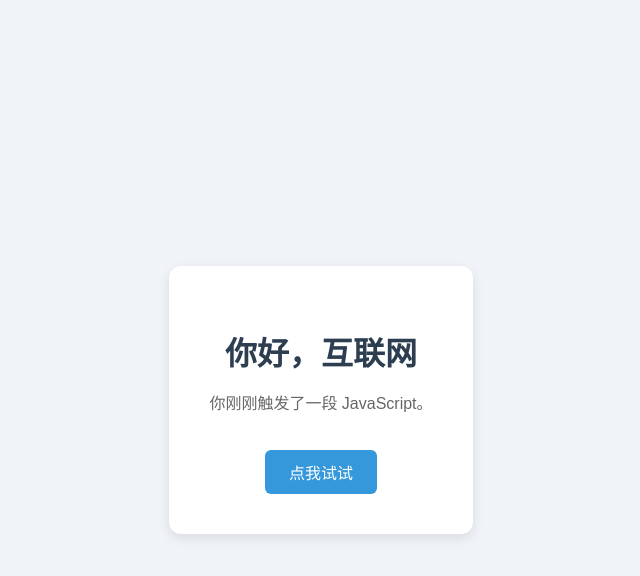
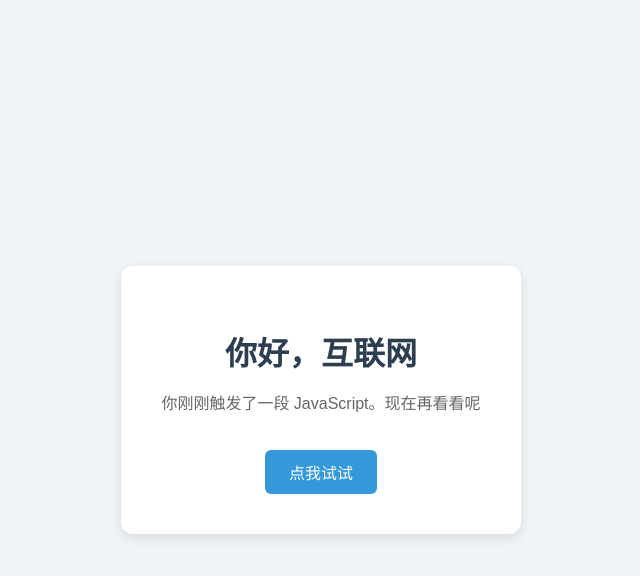
Before and after one commit to tkp1142429947-boop/zero-to-tech, a website: page index.html in a window 1280 px wide. Both pictures are taken after a click on the button "点我试试". Shown: the whole page, without its empty margins (319-959 px from the left). Drawn offline with Linux system fonts and the light colour scheme.

```diff
--- a/index.html
+++ b/index.html
@@ -7,11 +7,11 @@
   </head>
   <body>
     <div class="card">
-    <h1>你好，互联网</h1>
-    <p id="msg">这是我的第一个网页，现在它还只是一个本地的 HTML 文件。</p>
-    <button onclick="changeText()">点我试试</button>
+      <h1>你好，互联网</h1>
+      <p id="msg">这是我的第一个网页，现在它有了一点样式,我再试试。</p>
+      <button onclick="changeText()">点我试试</button>
     </div>
+
     <script src="script.js"></script>
-
   </body>
 </html>
--- a/script.js
+++ b/script.js
@@ -1,3 +1,3 @@
 function changeText() {
-  document.getElementById('msg').textContent = '你刚刚触发了一段 JavaScript。';
+  document.getElementById('msg').textContent = '你刚刚触发了一段 JavaScript。现在再看看呢';
 }
```
Also changed, not shown: package.json (added, +25 -0 lines), dist/assets/index-B2BQShBn.css (added), dist/index.html (added), 1 other file.
